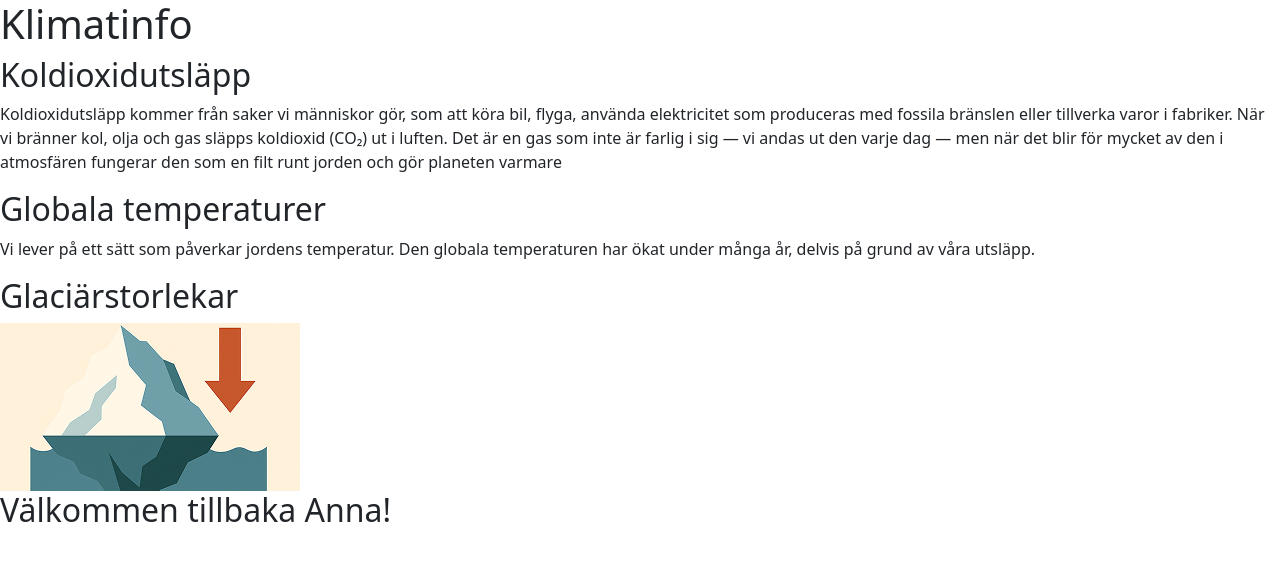
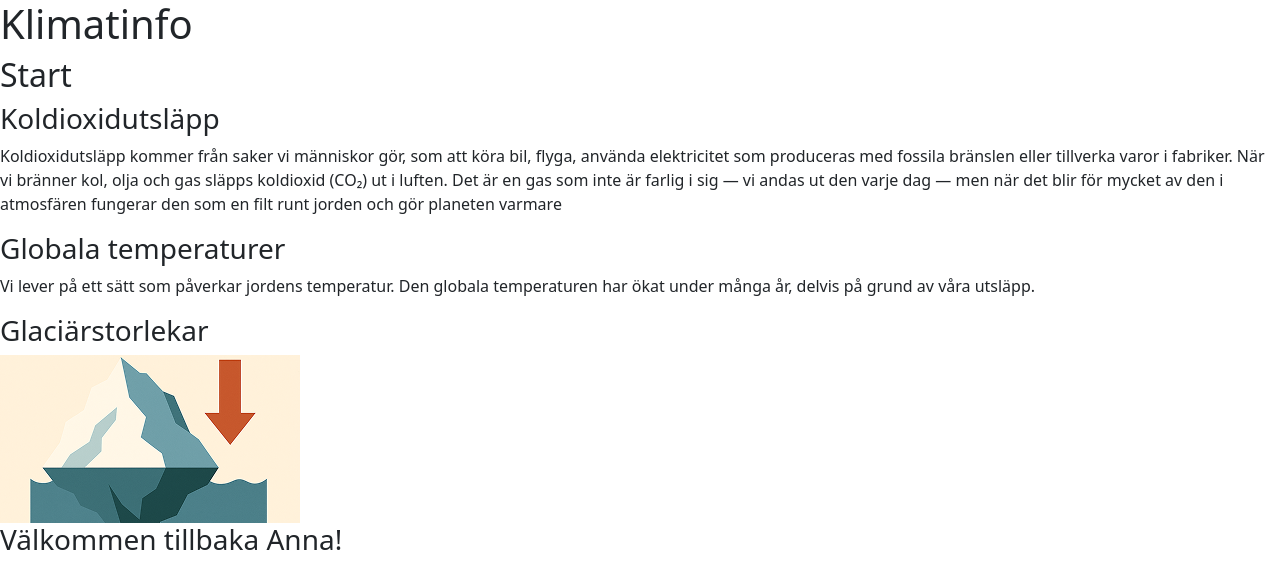
Before and after one commit to fiamont/Frontend_application_Boras, a React (Vite) app: page / in a window 1280 px wide. Shown: the top 588 px of the page. Built offline with nearby package versions, Linux system fonts and the light colour scheme; a web font is replaced by a local one.

Commit message:
Move test-code to StartView instead

```diff
--- a/src/App.jsx
+++ b/src/App.jsx
@@ -1,20 +1,11 @@
 import "./App.css";
-import lectureOne from "./data/lecture-one.json";
-import lectureTwo from "./data/lecture-two.json";
-import lectureThree from "./data/lecture-three.json";
-import mockUser from "./data/mock-user.json";
+import StartView from "./views/StartView";
 
 function App() {
   return (
     <>
       <h1>Klimatinfo</h1>
-      <h2>{lectureOne.title}</h2>
-      <p>{lectureOne.sections[0]}</p>
-      <h2>{lectureTwo.title}</h2>
-      <p>{lectureTwo.introduction}</p>
-      <h2>{lectureThree.title}</h2>
-      <img src={lectureThree.image.url} alt={lectureThree.image.alt} />
-      <h2>{`Välkommen tillbaka ${mockUser.username}!`}</h2>
+      <StartView />
     </>
   );
 }
--- a/src/views/StartView.jsx
+++ b/src/views/StartView.jsx
@@ -1,5 +1,21 @@
+import lectureOne from "../data/lecture-one.json";
+import lectureTwo from "../data/lecture-two.json";
+import lectureThree from "../data/lecture-three.json";
+import mockUser from "../data/mock-user.json";
+
 function StartView() {
-  return <div>Start</div>;
+  return (
+    <div>
+      <h2>Start</h2>
+      <h3>{lectureOne.title}</h3>
+      <p>{lectureOne.sections[0]}</p>
+      <h3>{lectureTwo.title}</h3>
+      <p>{lectureTwo.introduction}</p>
+      <h3>{lectureThree.title}</h3>
+      <img src={lectureThree.image.url} alt={lectureThree.image.alt} />
+      <h3>{`Välkommen tillbaka ${mockUser.username}!`}</h3>
+    </div>
+  );
 }
 
 export default StartView;
```
